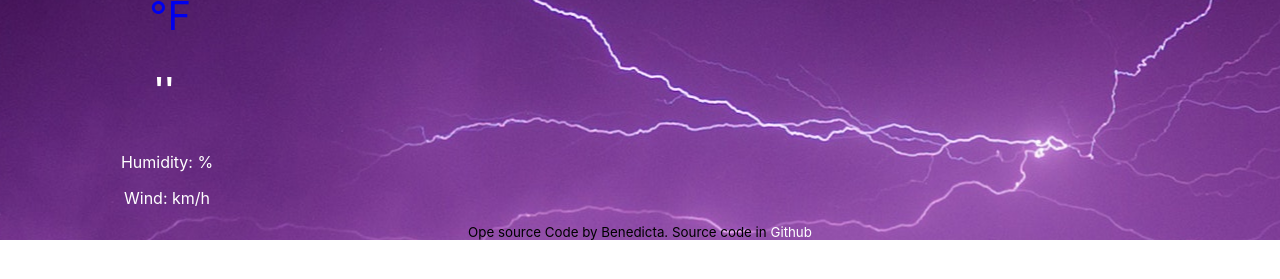
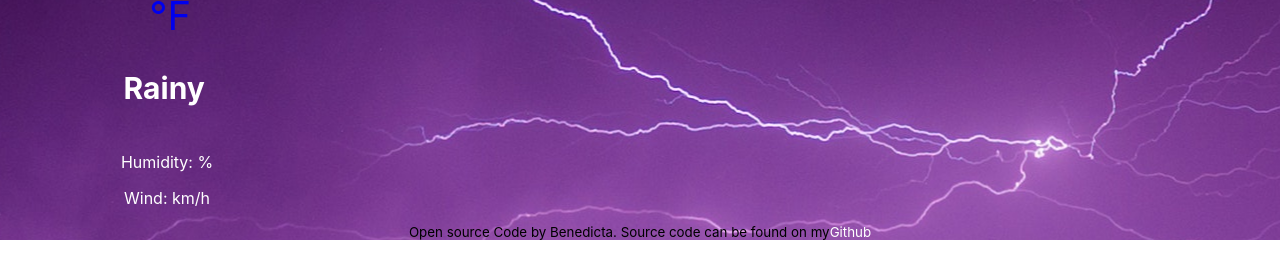
Before and after one commit to BenedictaUche/React-weather-app, a React (Create React App) app: page / in a window 1280 px wide. Shown: the part 127-406 px from the top of the page. Built offline with nearby package versions, Linux system fonts and the light colour scheme.

Commit message:
Fixed the header

```diff
--- a/src/Weather.js
+++ b/src/Weather.js
@@ -25,7 +25,7 @@
                                     <strong id="temperature"></strong><span class="units"> <a href="/" id="celsius-link"
                                         class='active'>°C</a> | <a href="/" id="fahrenheit-link">°F</a></span>
                                 </div>
-                                <h3 id='description'>''</h3>
+                                <h3 id='description'>Rainy</h3>
                             </div>
                             <div>
                                 <p>
@@ -47,7 +47,7 @@
                 <div class="mt-4 mb-3 weather-forecast" id="forecast">
 
                 </div>
-                <small class="below">Ope source Code by Benedicta. Source code in <a href="https://github.com/BenedictaUche/React-weather-app"
+                <small class="below">Open source Code by Benedicta. Source code can be found on my<a href="https://github.com/BenedictaUche/React-weather-app"
                     target='_blank' rel='noreferrer'>Github</a></small>
             </section>
         </div>
```
